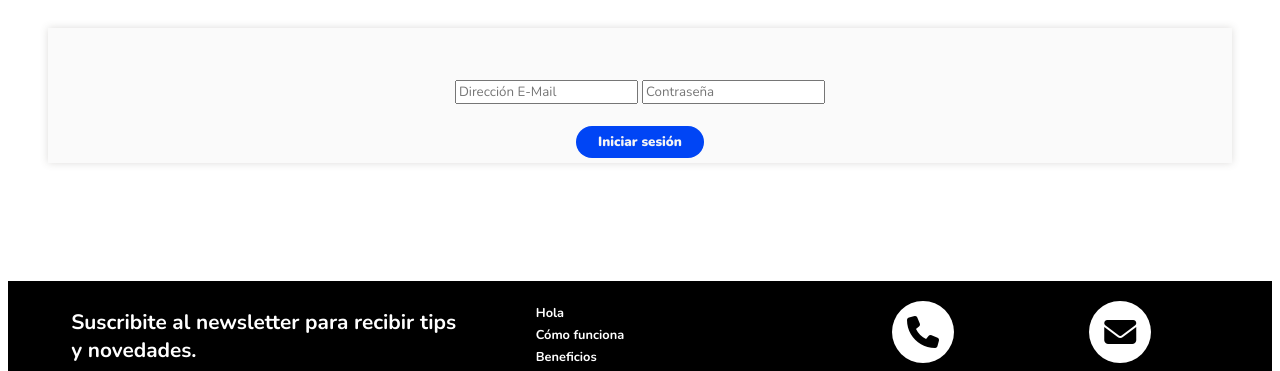
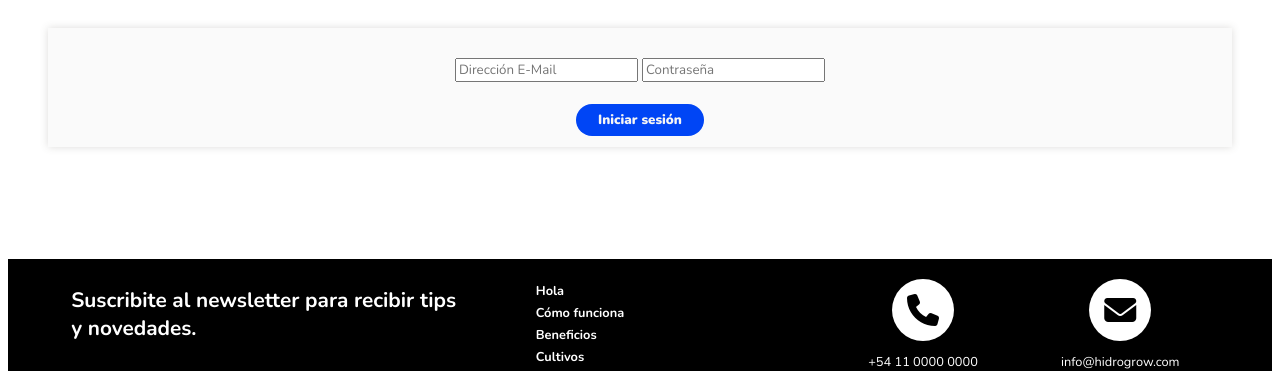
Before and after one commit to FlopaMendez/HidroGrow-codo-a-codo, a plain HTML site: page HidroGrow/sign-in.html in a window 1280 px wide. Shown: the part 82-453 px from the top of the page. Drawn offline with nearby package versions, Linux system fonts and the light colour scheme.

Commit message:
25-10-2022

```diff
--- a/HidroGrow/css/style-usuarios.css
+++ b/HidroGrow/css/style-usuarios.css
@@ -33,12 +33,7 @@
     align-content: center;
     grid-row: 1/  2;
     grid-column:1 / span 2;
-}
-
-.formUsr-txt {
-    font-weight: 800;
-    font-size: 1.8vh;
-    border: 2px solid transparent;
+    display:block;
 }
 
 .usuario-Nombre-txt {
@@ -96,7 +91,7 @@
 
 #contenidoDevice{
     grid-column: 2/2;
-    grid-row: 1/2;
+    grid-row: 1/ span 2;
 }
 
 #listaDispositivos{
--- a/HidroGrow/sign-in.html
+++ b/HidroGrow/sign-in.html
@@ -41,13 +41,13 @@
             <section class="grid-contenedor-usr">
 
                 <div class="grid-item-usr headerUsr">
-                     <br class="formUsr-txt">
-                        <input type="Email" name="" id="login-mail" placeholder="Dirección E-Mail">
 
-                        <input type="Password" name="" id="login-pass" placeholder="Contraseña">
+                        <input type="email" name="" id="login-mail" placeholder="Dirección E-Mail" >
+
+                        <input type="password" name="" id="login-pass" placeholder="Contraseña">
                         <br></br>
                         <button class="loginUsr-btn hide" onclick = "traer(), signOut()">Iniciar sesión</button>
-                        </br>
+
                 </div>
 
                     <div id="contenidoUsr">
```
